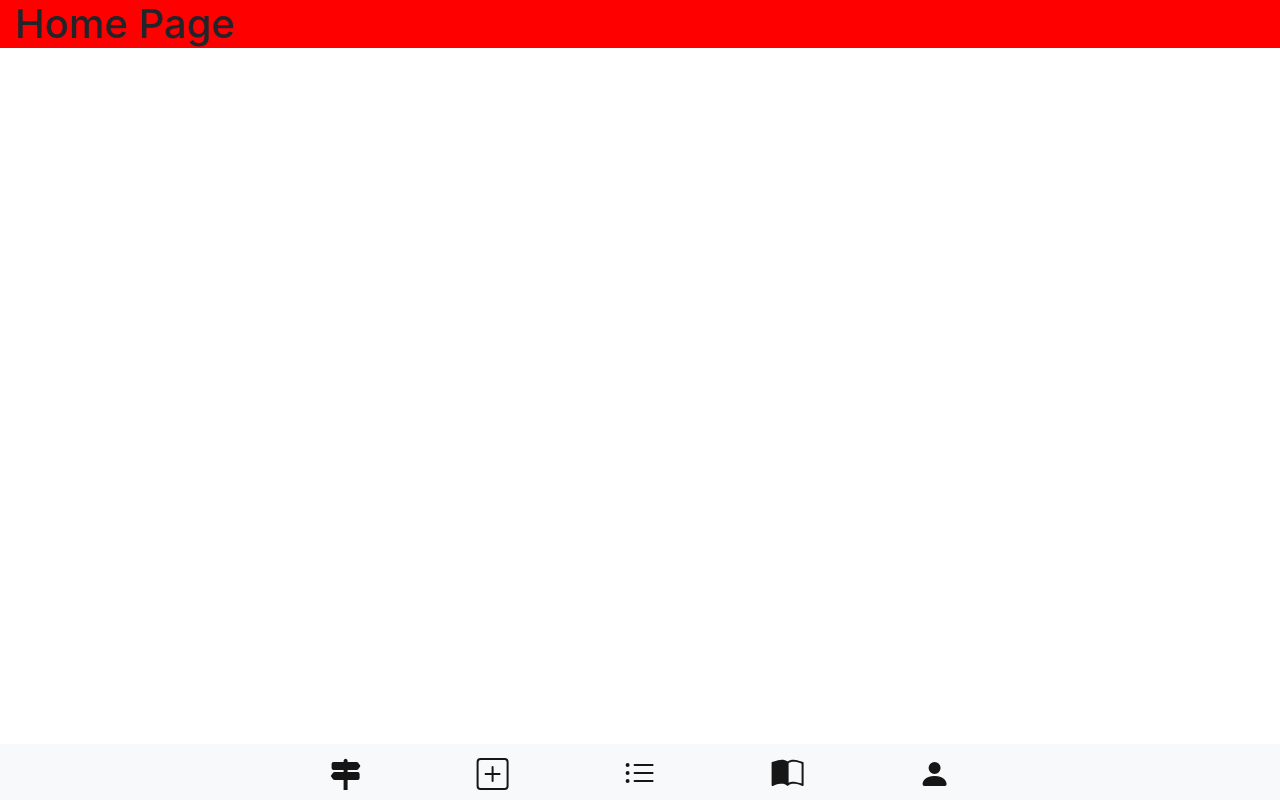
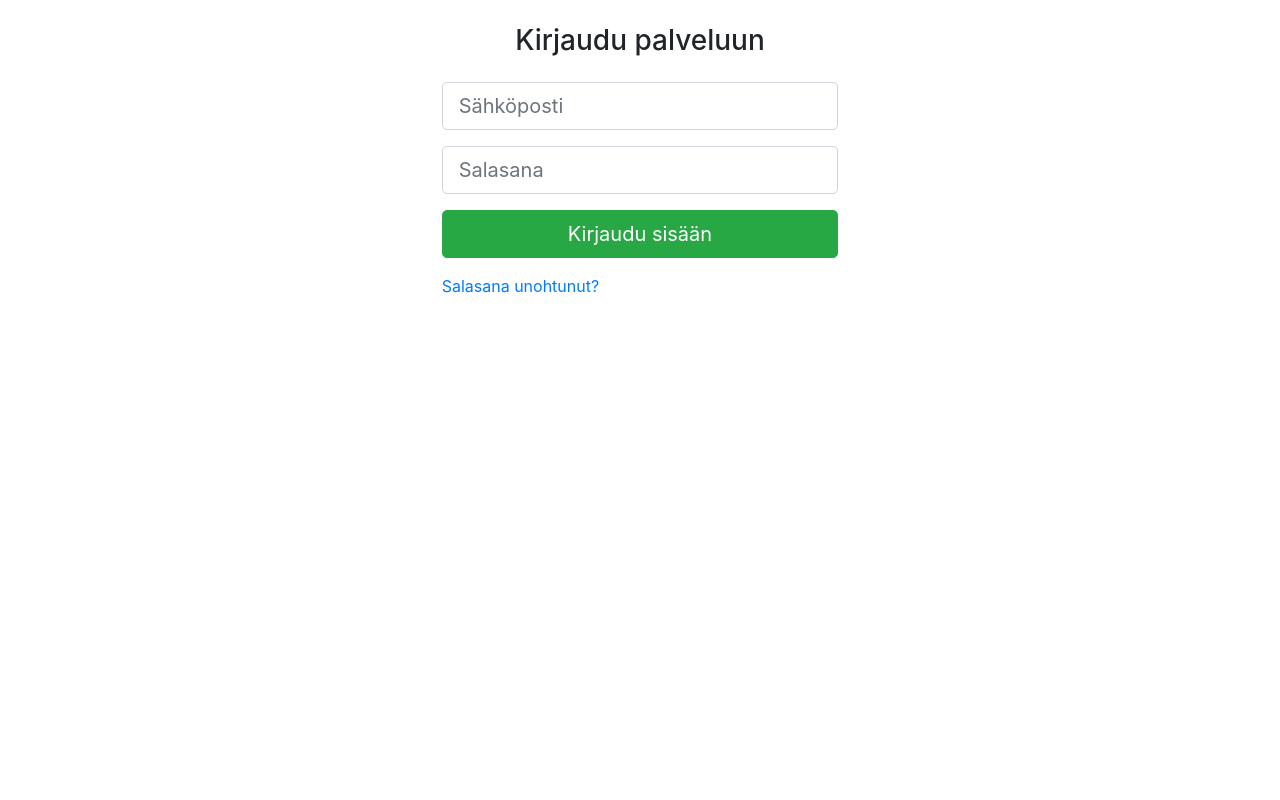
Before and after one commit to ohtu2021satoja/SatojaREKO, a React (Create React App) app in the folder client/: page / in a window 1280 px wide. Built offline with nearby package versions, Linux system fonts and the light colour scheme.

Commit message:
Logout button and hide navbar if no user

```diff
--- a/client/src/components/App.js
+++ b/client/src/components/App.js
@@ -1,9 +1,10 @@
-import { useEffect, useState } from 'react';
+import { useEffect, useState } from "react";
 // import userAPI from "../services/users";
 import "./App.css";
 import Container from "react-bootstrap/Container";
 import NavigationBar from "./navigation/NavigationBar";
 import Routes from "./navigation/Routes";
+import LoginPage from "./LoginPage";
 
 const App = () => {
   const [users, setUsers] = useState([]);
@@ -15,15 +16,15 @@ const App = () => {
     const allUsers = [
       {
         id: 1,
-        email: 'user1@a.com',
-        password: 'pw1',
-        products: [ "milk", "bread"]
+        email: "user1@a.com",
+        password: "pw1",
+        products: ["milk", "bread"],
       },
       {
         id: 2,
-        email: 'user2@a.com',
-        password: 'pw2',
-        products: [ "blueberries", "mushroome"]
+        email: "user2@a.com",
+        password: "pw2",
+        products: ["blueberries", "mushroome"],
       },
     ];
 
@@ -32,19 +33,26 @@ const App = () => {
 
   const getCurrentUser = (email, password) => {
     const currentUser = users.find(
-      user => user.email === email && user.password === password
-    )
+      (user) => user.email === email && user.password === password
+    );
 
     setUser(currentUser);
-  }
+  };
+
+  const logOut = () => {
+    setUser({});
+  };
 
   return (
-    <Container style={{ backgroundColor: "red" }} fluid>
-      <NavigationBar />
-      <Routes
-        user={user}
-        handleLogin={getCurrentUser}
-      />
+    <Container fluid>
+      {Object.keys(user).length === 0 ? (
+        <LoginPage handleLogin={getCurrentUser} />
+      ) : (
+        <div>
+          <NavigationBar />
+          <Routes user={user} logOut={logOut} />
+        </div>
+      )}
     </Container>
   );
 };
--- a/client/src/components/HomePage.js
+++ b/client/src/components/HomePage.js
@@ -1,3 +1,11 @@
-const HomePage = () => <h1>Home Page</h1>;
+import Button from "react-bootstrap/Button";
 
+const HomePage = ({ logOut }) => (
+  <div>
+    <h1>Home Page</h1>
+    <Button onClick={logOut} variant="danger" size="lg" type="submit">
+      Kirjaudu ulos
+    </Button>
+  </div>
+);
 export default HomePage;
--- a/client/src/components/LoginForm.js
+++ b/client/src/components/LoginForm.js
@@ -1,38 +1,37 @@
-import { useState } from 'react';
-import Col from 'react-bootstrap/Col';
-import Form from 'react-bootstrap/Form';
-import Button from 'react-bootstrap/Button';
+import { useState } from "react";
+import Col from "react-bootstrap/Col";
+import Form from "react-bootstrap/Form";
+import Button from "react-bootstrap/Button";
 
 const LoginForm = ({ handleLogin }) => {
-  const [email, setEmail] = useState('');
-  const [password, setPassword] = useState('');
+  const [email, setEmail] = useState("");
+  const [password, setPassword] = useState("");
 
   const handleSubmit = (event) => {
     event.preventDefault();
 
     handleLogin(email, password);
 
-    setEmail('');
-    setPassword('');
-  }
+    setEmail("");
+    setPassword("");
+  };
 
   return (
-    <Form
-      onSubmit={handleSubmit}
-      as={Col}
+    <Col
       xs={12}
       sm={{ span: 10, offset: 1 }}
       md={{ span: 8, offset: 2 }}
       lg={{ span: 6, offset: 3 }}
       xl={{ span: 4, offset: 4 }}
     >
+      <Form onSubmit={handleSubmit}>
         <Form.Label as="h3" className="my-4 text-center">
           Kirjaudu palveluun
         </Form.Label>
         <Form.Group>
           <Form.Control
             value={email}
-          onChange={event => setEmail(event.target.value)}
+            onChange={(event) => setEmail(event.target.value)}
             size="lg"
             type="email"
             placeholder="Sähköposti"
@@ -41,7 +40,7 @@ const LoginForm = ({ handleLogin }) => {
 
           <Form.Control
             value={password}
-          onChange={event => setPassword(event.target.value)}
+            onChange={(event) => setPassword(event.target.value)}
             size="lg"
             type="password"
             placeholder="Salasana"
@@ -63,6 +62,7 @@ const LoginForm = ({ handleLogin }) => {
           <a href="/">Salasana unohtunut?</a>
         </div>
       </Form>
+    </Col>
   );
 };
 
--- a/client/src/components/LoginPage.js
+++ b/client/src/components/LoginPage.js
@@ -1,4 +1,4 @@
-import Row from 'react-bootstrap/Row';
+import Row from "react-bootstrap/Row";
 import LoginForm from "./LoginForm";
 
 const LoginPage = ({ handleLogin }) => {
--- a/client/src/components/navigation/Routes.js
+++ b/client/src/components/navigation/Routes.js
@@ -1,14 +1,13 @@
 import React from "react";
 import { Switch, Route } from "react-router-dom";
 import HomePage from "../HomePage";
-import LoginPage from "../LoginPage";
 import ProfilePageBuyer from "../ProfilePageBuyer";
 import Products from "../Products";
 
-const Routes = ({ user, handleLogin }) => (
+const Routes = ({ user, logOut }) => (
   <Switch>
     <Route exact path="/">
-      {user ? <HomePage /> : <LoginPage handleLogin={handleLogin} />}
+      <HomePage logOut={logOut} />
     </Route>
     <Route path="/add">Add</Route>
     <Route path="/products">
```
Lines whose indentation alone changed are shown as unchanged.
